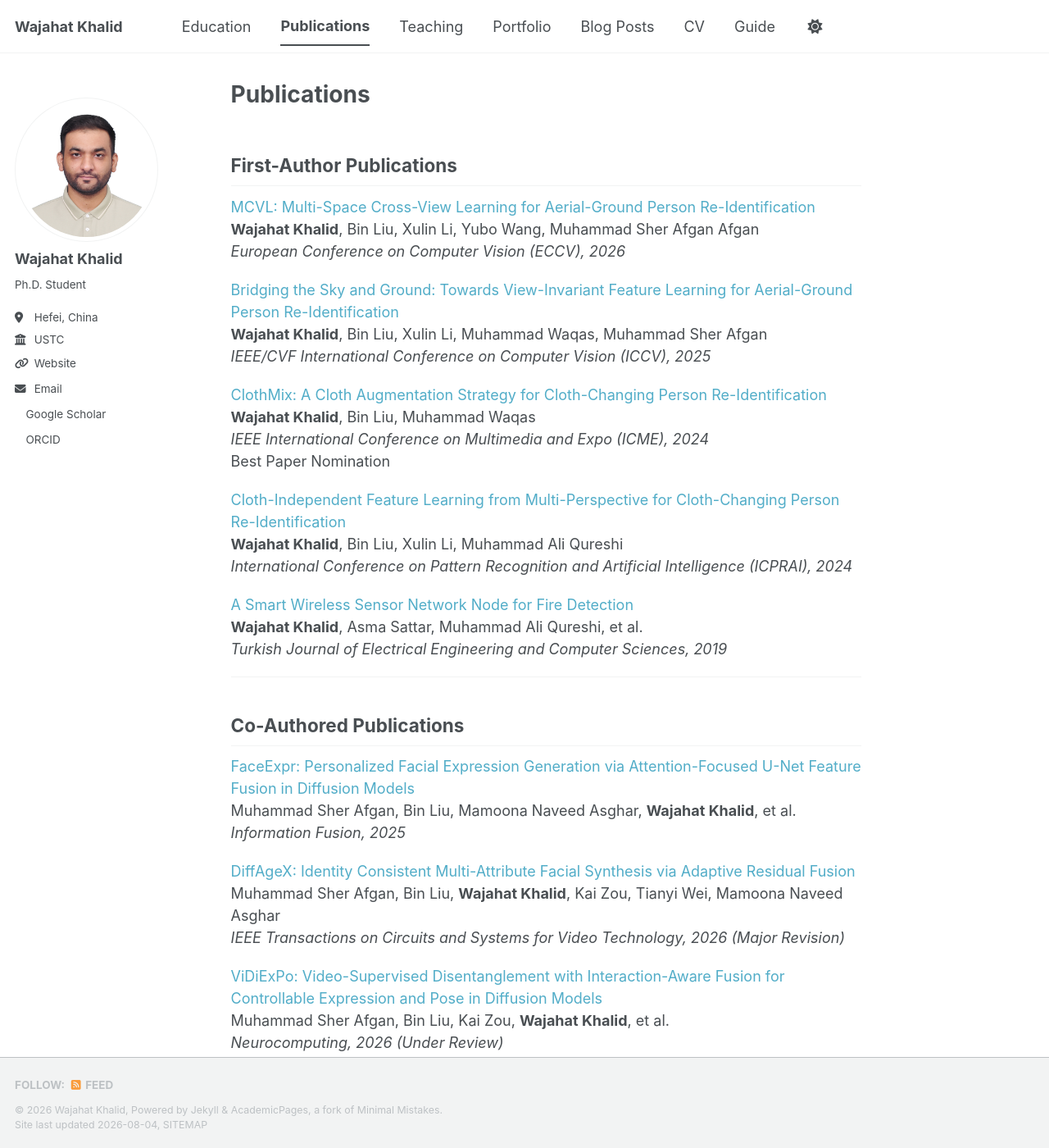
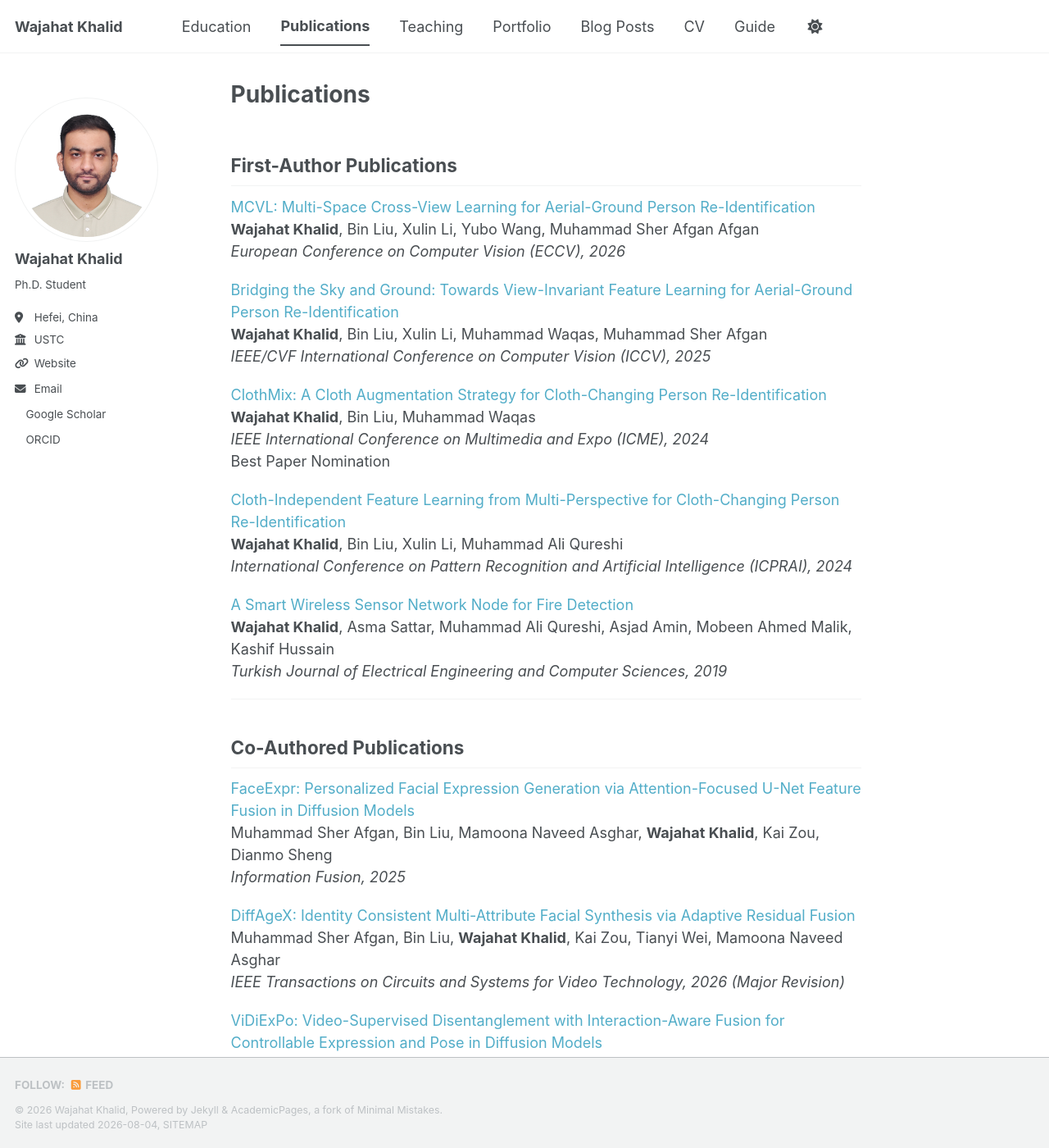
Before and after one commit to Mr-WajahatKhalid/Mr-WajahatKhalid.github.io, a Jekyll site: the page built from _pages/publications.md, in a window 1280 px wide and 1400 px high. Shown: the whole window at 82% size. Built offline with Jekyll 4.4.1, drawn with Linux system fonts in a browser that asks for light colours; a style sheet for code colours, icons or effects is not loaded.

Commit message:
Update publications.md

```diff
--- a/_pages/publications.md
+++ b/_pages/publications.md
@@ -47,7 +47,7 @@ author_profile: true
 <div class="publication">
 
 <a href="#">A Smart Wireless Sensor Network Node for Fire Detection</a><br>
-<strong>Wajahat Khalid</strong>, Asma Sattar, Muhammad Ali Qureshi, et al.<br>
+<strong>Wajahat Khalid</strong>, Asma Sattar, Muhammad Ali Qureshi, Asjad Amin, Mobeen Ahmed Malik, Kashif Hussain<br>
 <em>Turkish Journal of Electrical Engineering and Computer Sciences, 2019</em>
 
 </div>
@@ -61,7 +61,7 @@ author_profile: true
 <div class="publication">
 
 <a href="#">FaceExpr: Personalized Facial Expression Generation via Attention-Focused U-Net Feature Fusion in Diffusion Models</a><br>
-Muhammad Sher Afgan, Bin Liu, Mamoona Naveed Asghar, <strong>Wajahat Khalid</strong>, et al.<br>
+Muhammad Sher Afgan, Bin Liu, Mamoona Naveed Asghar, <strong>Wajahat Khalid</strong>, Kai Zou, Dianmo Sheng<br>
 <em>Information Fusion, 2025</em>
 
 </div>
@@ -79,7 +79,7 @@ Muhammad Sher Afgan, Bin Liu, <strong>Wajahat Khalid</strong>, Kai Zou, Tianyi W
 <div class="publication">
 
 <a href="#">ViDiExPo: Video-Supervised Disentanglement with Interaction-Aware Fusion for Controllable Expression and Pose in Diffusion Models</a><br>
-Muhammad Sher Afgan, Bin Liu, Kai Zou, <strong>Wajahat Khalid</strong>, et al.<br>
+Muhammad Sher Afgan, Bin Liu, Kai Zou, <strong>Wajahat Khalid</strong>, Dianmo Sheng, Mamoona Naveed Asghar<br>
 <em>Neurocomputing, 2026 (Under Review)</em>
 
 </div>
```
